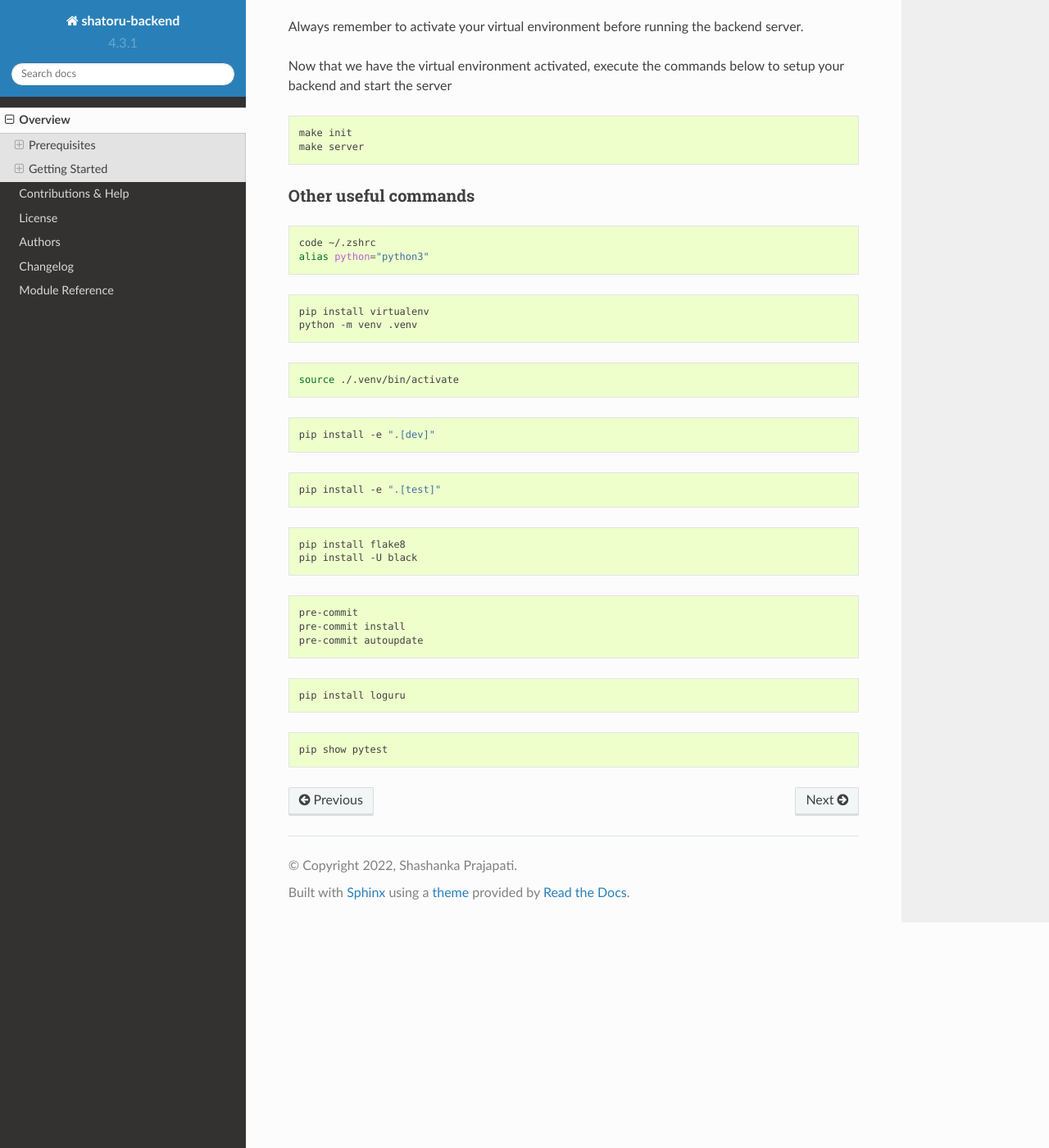
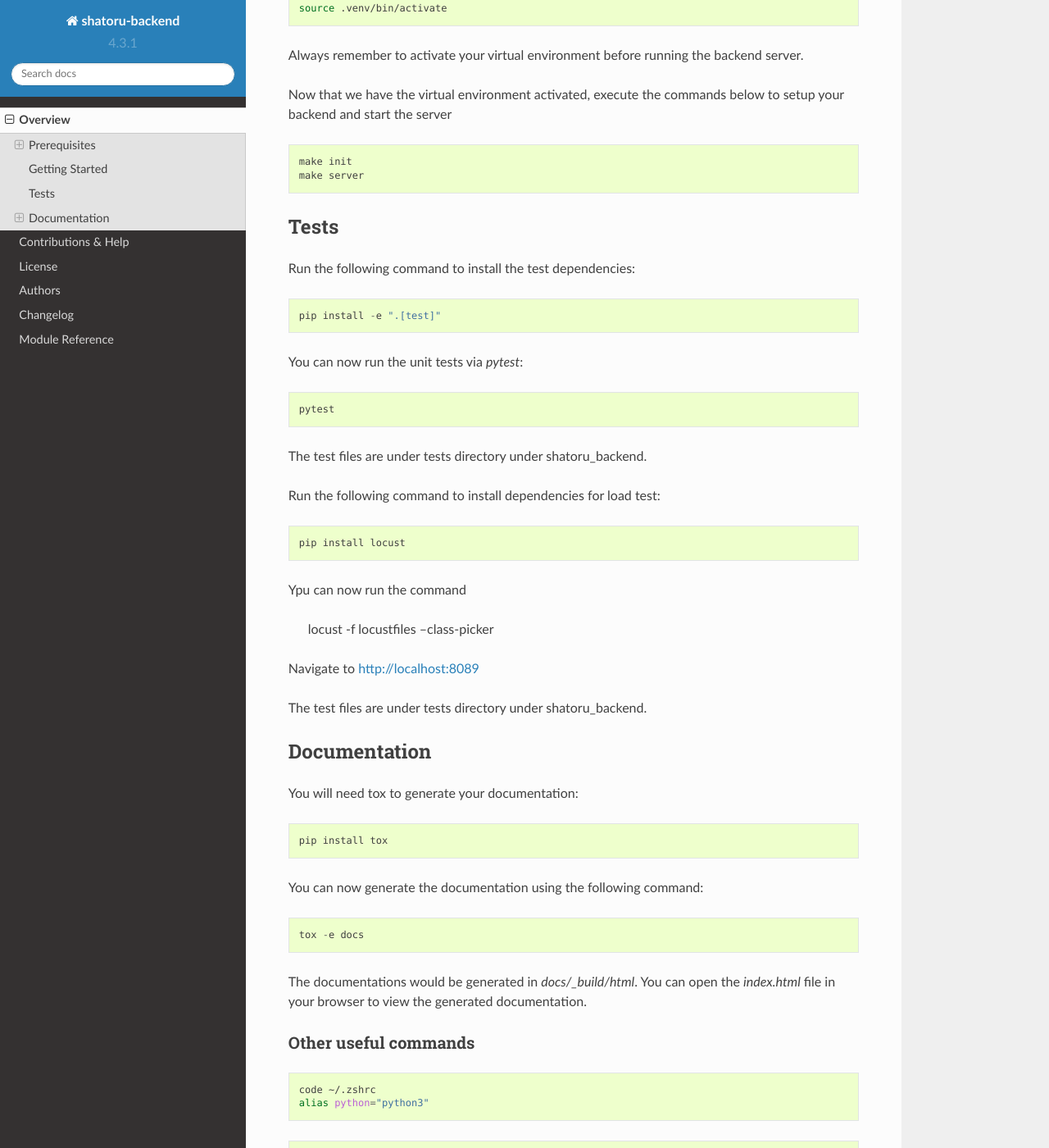
Before and after one commit to sp-95/shatoru-backend, a Sphinx documentation site: the page built from docs/readme.rst, in a window 1280 px wide and 1400 px high, scrolled down 1637 px. Shown: the whole window at 82% size. Built offline with Sphinx 7.4.7 and the Read the Docs theme 2.0.0, drawn with Linux system fonts in a browser that asks for light colours; some of the changed text lies outside the part shown.

Commit message:
Update readme

```diff
--- a/CONTRIBUTING.rst
+++ b/CONTRIBUTING.rst
@@ -2,7 +2,7 @@
 Contributing
 ============
 
-Welcome to ``shatoru-backend`` contributor's guide.
+Welcome to ``shatoru-lifecycle`` contributor's guide.
 
 This document focuses on getting any potential contributor familiarized
 with the development processes, but `other kinds of contributions`_ are also
@@ -21,7 +21,7 @@
 Issue Reports
 =============
 
-If you experience bugs or general issues with ``shatoru-backend``, please have a look
+If you experience bugs or general issues with ``shatoru-lifecycle``, please have a look
 on the `issue tracker`_. If you don't see anything useful there, please feel
 free to fire an issue report.
 
--- a/README.rst
+++ b/README.rst
@@ -47,16 +47,16 @@
 If not then first `download <https://www.python.org/downloads/>`__ and
 install the appropriate version of python in your system.
 
-Conda
-~~~~~
+Virtual Environment
+~~~~~~~~~~~~~~~~~~~
 
-You can download miniconda from
-`here <https://docs.conda.io/en/latest/miniconda.html>`__. Check the
-conda version using this command after your installation.
+Before you start coding, we recommend creating an isolated `virtual
+environment`_ to avoid any problems with your installed Python packages.
+This can easily be done via either |virtualenv|_::
 
-.. code:: bash
-
-   conda --version
+    pip install virtualenv
+    virtualenv .venv
+    source .venv/bin/activate
 
 PostgreSQL
 ~~~~~~~~~~
@@ -94,14 +94,15 @@
 
 .. code:: bash
 
-   conda create --name shatoru-backend python=3.10 -y
+   virtualenv .venv
+
 
 Once the installations have been completed activate the virtual
 environment that you just created.
 
 .. code:: bash
 
-   conda activate shatoru-backend
+   source .venv/bin/activate
 
 Always remember to activate your virtual environment before running the
 backend server.
@@ -114,6 +115,43 @@
    make init
    make server
 
+Tests
+-----
+
+Run the following command to install the test dependencies::
+
+   pip install -e ".[test]"
+
+You can now run the unit tests via `pytest`::
+
+   pytest
+
+The test files are under tests directory under shatoru_backend.
+
+Run the following command to install dependencies for load test::
+
+   pip install locust
+
+Ypu can now run the command
+
+   locust -f locustfiles --class-picker
+
+Navigate to `http://localhost:8089 <http://localhost:8089>`_
+
+The test files are under tests directory under shatoru_backend.
+
+Documentation
+-------------
+
+You will need tox to generate your documentation::
+
+   pip install tox
+
+You can now generate the documentation using the following command::
+
+   tox -e docs
+
+The documentations would be generated in `docs/_build/html`. You can open the `index.html` file in your browser to view the generated documentation.
 
 Other useful commands
 ~~~~~~~~~~~~~~~~~~~~~
@@ -123,12 +161,6 @@
 
    code ~/.zshrc
    alias python="python3"
-
-.. to create a virtual environment
-.. code:: bash
-
-   pip install virtualenv
-   python -m venv .venv
 
 .. to activate the virtual environment
 .. code:: bash
--- a/setup.py
+++ b/setup.py
@@ -1,5 +1,5 @@
 """
-    Setup file for shatoru-backend.
+    Setup file for shatoru-lifecycle.
     Use setup.cfg to configure your project.
 
     This file was generated with PyScaffold 4.3.1.
```
Also changed, not shown: other parts of README.rst (+9 -4 lines), docs/api/shatoru_backend.apps.shuttle_service.migrations.rst (deleted, +0 -10 lines), docs/api/shatoru_backend.apps.shuttle_service.rst (deleted, +0 -12 lines), docs/api/shatoru_backend.rst (+8 -0 lines), docs/index.rst (+4 -4 lines).
